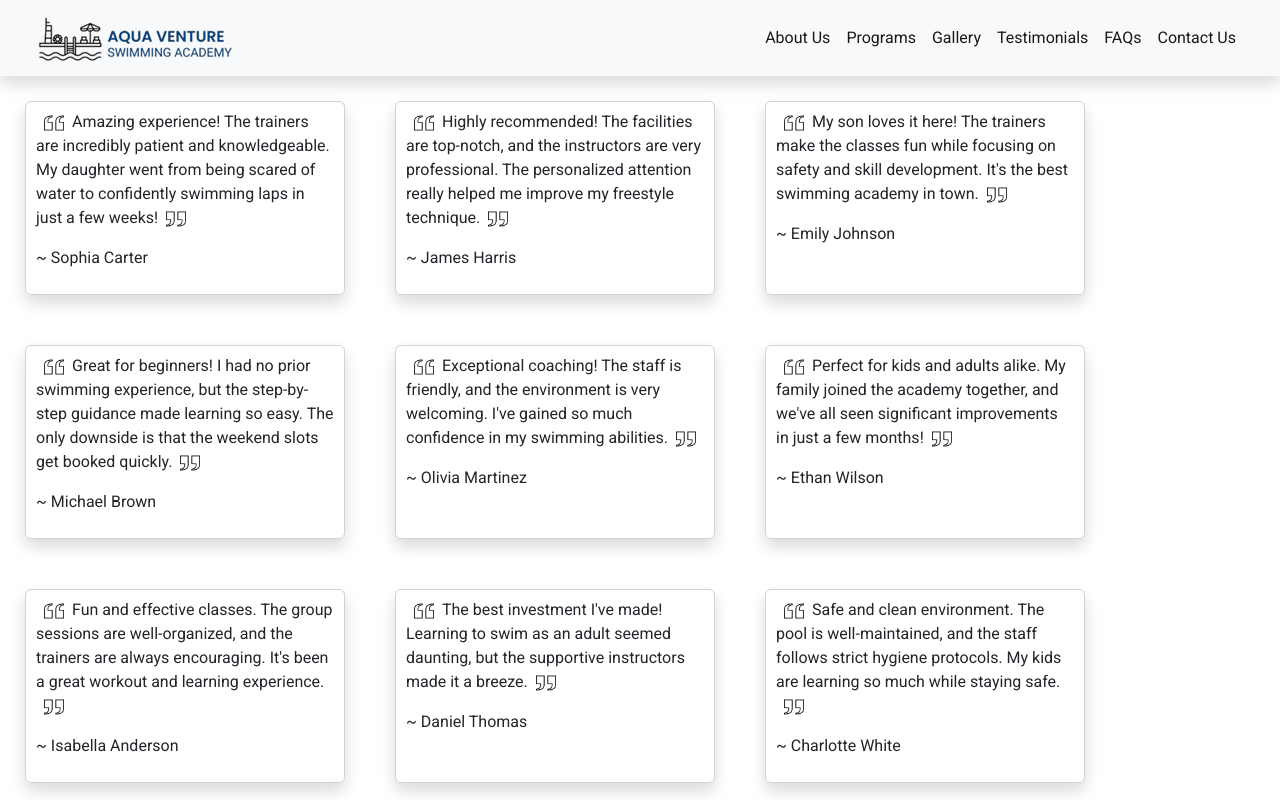
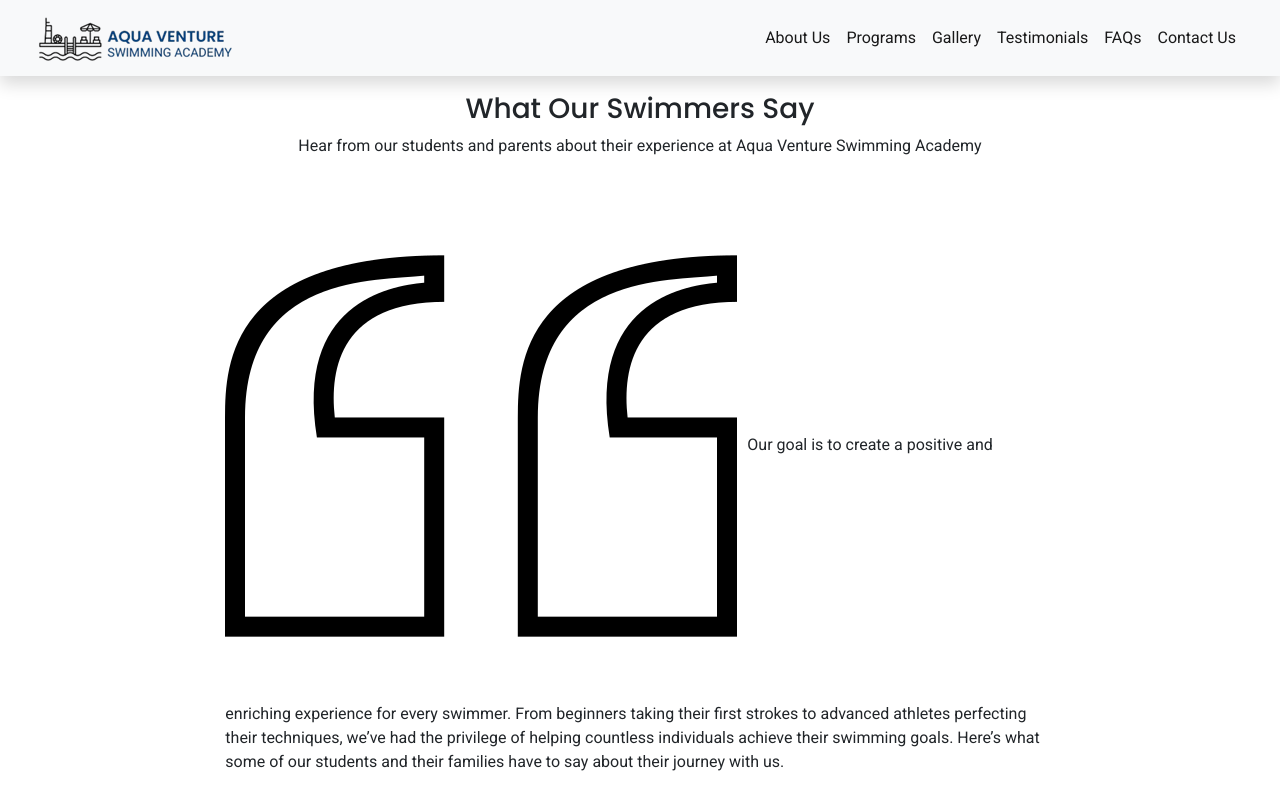
Before and after one commit to Bilal-19/swimming-academy-website, a React (Vite) app: page /testimonials in a window 1280 px wide. Shown: the top 800 px of the page. Built offline with nearby package versions, Linux system fonts and the light colour scheme.

Commit message:
Updated Gallery and Testimonials Page.

```diff
--- a/src/Pages/Gallery.jsx
+++ b/src/Pages/Gallery.jsx
@@ -10,6 +10,22 @@ export default function Gallery() {
 
             {/* Main Content */}
             <div className="container-fluid">
+
+            <div class="row mt-3 mb-3 text-center">
+                    <h3>Dive Into Our World</h3>
+                    <p>
+                    Experience the highlights of our swimming academy through pictures.
+                    </p>
+                </div>
+
+                <div class="row">
+                    <div class="col-md-8 mx-auto text-center">
+                        <p className="mb-0">
+                            From our state-of-the-art facilities to our engaging training sessions and memorable events, our gallery captures the spirit of Aqua Venture Swimming Academy. Take a glimpse into the moments that make us proud – the smiles, the achievements, and the passion for swimming that brings us together.
+                        </p>
+                    </div>
+                </div>
+
                 <div className="row m-4">
                     <div className="col-md-11 mx-auto">
                         <div id="carouselExample" class="carousel slide">
--- a/src/Pages/Testimonials.jsx
+++ b/src/Pages/Testimonials.jsx
@@ -9,6 +9,23 @@ export default function Testimonials() {
             <Header />
 
             <div class="container-fluid">
+
+                <div class="row mt-3 mb-3 text-center">
+                    <h3>What Our Swimmers Say</h3>
+                    <p>
+                        Hear from our students and parents about their experience at Aqua Venture Swimming Academy
+                    </p>
+                </div>
+
+                <div class="row">
+                    <div class="col-md-8 mx-auto">
+                        <p className="mb-0">
+                            <img src="/open.png" alt="" style={{ height: "20px;", marginRight: "10px" }} />
+                            Our goal is to create a positive and enriching experience for every swimmer. From beginners taking their first strokes to advanced athletes perfecting their techniques, we’ve had the privilege of helping countless individuals achieve their swimming goals. Here’s what some of our students and their families have to say about their journey with us.
+                            <img src="/close.png" alt="" style={{ height: "20px;", marginLeft: "10px" }} />
+                        </p>
+                    </div>
+                </div>
                 <div class="row">
                     {FeedbackData.map((value, index) => {
                         return (
```
